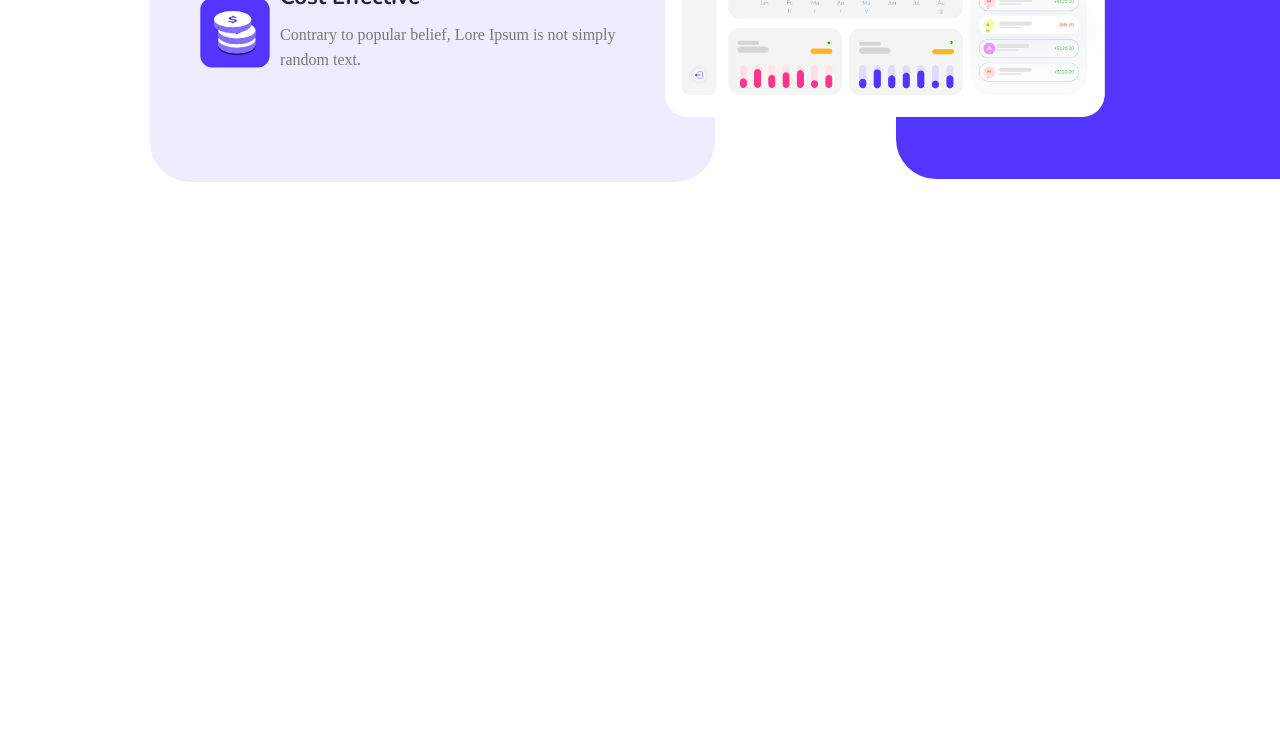
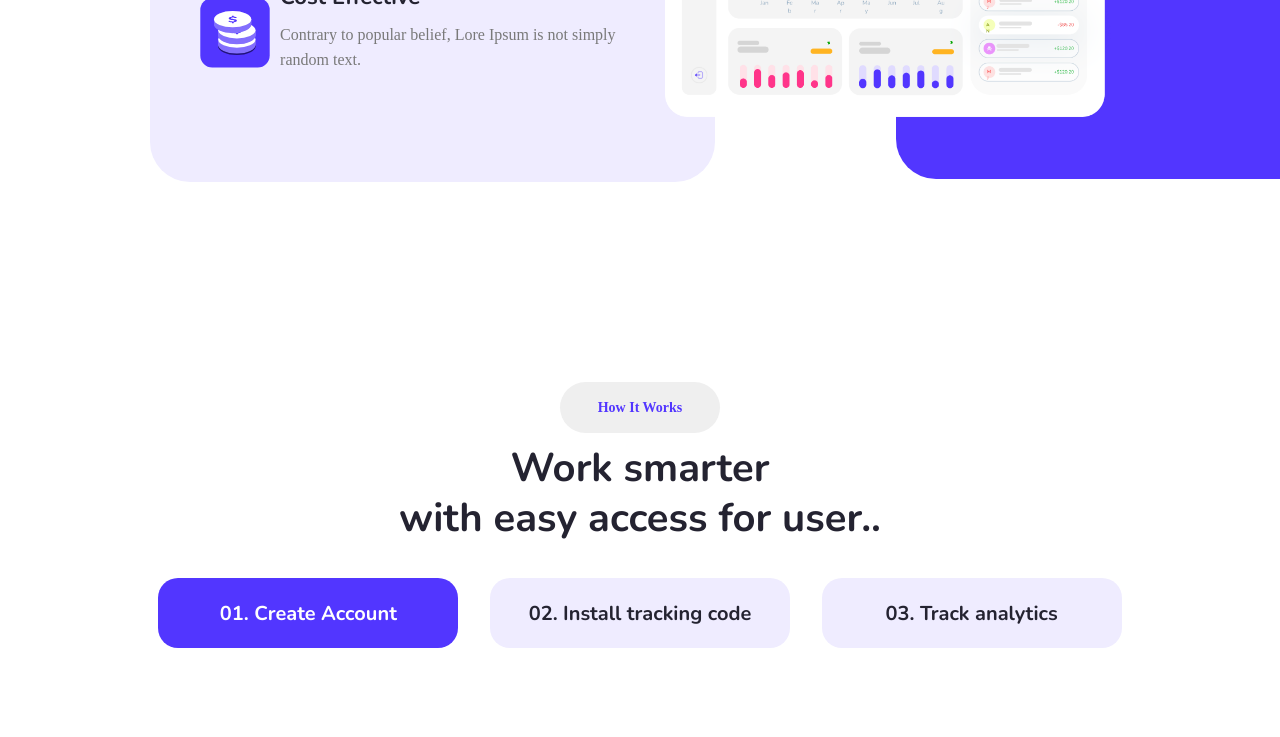
Before and after one commit to WebPhoenix2006/saas-website, an Angular app: page / in a window 1280 px wide. Shown: the part 2000-2737 px from the top of the page. Before the commit the page ends 2182 px from the top, so only its background shows below. Built offline with nearby package versions, Linux system fonts and the light colour scheme; a web font is replaced by a local one.

Commit message:
changes accepted

```diff
--- a/src/app/components/shared/svg-icons/svg-icons.component.html
+++ b/src/app/components/shared/svg-icons/svg-icons.component.html
@@ -2745,3 +2745,52 @@
     fill="white"
   />
 </svg>
+<svg
+  *ngIf="name == 'contact'"
+  width="97"
+  height="97"
+  viewBox="0 0 97 97"
+  fill="none"
+  xmlns="http://www.w3.org/2000/svg"
+>
+  <rect width="97" height="97" rx="20" fill="#DBDCFF" />
+  <circle cx="48.0992" cy="47.2974" r="25.6529" fill="#5236FF" />
+  <mask
+    id="mask0_1_4040"
+    style="mask-type: alpha"
+    maskUnits="userSpaceOnUse"
+    x="22"
+    y="21"
+    width="52"
+    height="52"
+  >
+    <circle
+      cx="48.0992"
+      cy="47.2974"
+      r="25.6529"
+      fill="url(#paint0_linear_1_4040)"
+    />
+  </mask>
+  <g mask="url(#mask0_1_4040)"></g>
+  <path
+    d="M68.3958 78.7134C68.4198 75.4312 67.9082 72.1772 66.8903 69.1372C65.8723 66.0972 64.3679 63.3308 62.4629 60.9958C60.5579 58.6609 58.2897 56.8031 55.7877 55.5287C53.2857 54.2543 50.599 53.5881 47.8809 53.5682C45.1628 53.5483 42.4666 54.175 39.9462 55.4127C37.4258 56.6504 35.1306 58.4747 33.1917 60.7815C31.2527 63.0883 29.7079 65.8324 28.6456 68.8572C27.5832 71.8819 27.024 75.1281 27 78.4103L68.3958 78.7134Z"
+    fill="#E1E3F9"
+  />
+  <path
+    d="M57.7186 40.8842C57.7186 46.1971 53.4116 50.5041 48.0988 50.5041C42.7859 50.5041 38.4789 46.1971 38.4789 40.8842C38.4789 35.5714 42.7859 31.2644 48.0988 31.2644C53.4116 31.2644 57.7186 35.5714 57.7186 40.8842Z"
+    fill="#E1E3F9"
+  />
+  <defs>
+    <linearGradient
+      id="paint0_linear_1_4040"
+      x1="26.4546"
+      y1="26.8553"
+      x2="72.1488"
+      y2="74.1528"
+      gradientUnits="userSpaceOnUse"
+    >
+      <stop stop-color="#5860C2" />
+      <stop offset="1" stop-color="#292F8D" />
+    </linearGradient>
+  </defs>
+</svg>
--- a/src/app/pages/home/home.component.html
+++ b/src/app/pages/home/home.component.html
@@ -161,15 +161,80 @@
           </div>
         </div>
         <div class="descImg">
-          <img src="assets/images/dashboard-img.png" alt="descImg" class="img-fluid">
+          <img
+            src="assets/images/dashboard-img.png"
+            alt="descImg"
+            class="img-fluid"
+          />
         </div>
       </div>
-
     </div>
     <div class="col-md-5">
-      <div class="rightSide bgPrimary1">
-
+      <div class="rightSide bgPrimary1"></div>
+    </div>
+  </div>
+</div>
+<section class="how-it-works">
+  <div class="row">
+    <div class="col md-12">
+      <button class="button small textPrimary1 featB mx-auto">
+        How It Works
+      </button>
+    </div>
+    <div class="col-md-12">
+      <h2 class="text-center featText mt-3">
+        Work smarter
+        <br />
+        with easy access for user..
+      </h2>
+    </div>
+    <div class="steps mt-5">
+      <div class="row">
+        <div class="col-md-4 d-flex justify-content-center">
+          <div class="step1 bgPrimary1">
+            <h5 class="text-white mb-0">01. Create Account</h5>
+          </div>
+        </div>
+        <div class="col-md-4 d-flex justify-content-center">
+          <div class="step2 bgSecond2">
+            <h5 class="mb-0">02. Install tracking code</h5>
+          </div>
+        </div>
+        <div class="col-md-4 d-flex justify-content-center">
+          <div class="step2 bgSecond2">
+            <h5 class="mb-0">03. Track analytics</h5>
+          </div>
+        </div>
+      </div>
+    </div>
+    <div class="actionT">
+      <div class="row">
+        <div class="col-md-6">
+          <div class="row">
+            <div class="col-md-2 d-flex align-items-center">
+              <div class="icon d-flex align-items-center">
+                <svg-icons name="contact"></svg-icons>
+              </div>
+            </div>
+            <div class="col-md-10">
+              <div class="desc">
+                <h4 class="mb-3">Create your account <br> & start your work.</h4>
+              </div>
+            </div>
+            <p class="defaultPar mt-3">
+              It is a long established fact that a reader will be distracted by the readable content of a page from when looking at it layout. The point of using Lorem Ipsum
+            </p>
+            <div class="col-md-12">
+              <a routerLink="/" class="button large bgPrimary2">Get Started</a>
+            </div>
+          </div>
+        </div>
+        <div class="col-md-6">
+          <div class="accountImg">
+            <img src="assets/images/account-img.png" alt="account-img" class="img-fluid" >
+          </div>
+        </div>
       </div>
     </div>
   </div>
-</div>
+</section>
--- a/src/app/pages/home/home.component.scss
+++ b/src/app/pages/home/home.component.scss
@@ -1,6 +1,5 @@
-
-.header-section{
-  ::ng-deep header{
+.header-section {
+  ::ng-deep header {
     position: absolute;
     left: 0;
     right: 0;
@@ -22,9 +21,9 @@
       font-size: 55px;
     }
   }
-  .rightSideImg{
+  .rightSideImg {
     position: relative;
-    img{
+    img {
       position: absolute;
       z-index: 999;
       left: 50px;
@@ -32,41 +31,40 @@
     }
   }
 }
-.features{
+.features {
   padding: 200px 150px;
-  .featB{
+  .featB {
     width: 140px;
     padding: 15px 30px !important;
-
   }
-  .featText{
+  .featText {
     margin-top: 31px;
   }
-  .featCont{
+  .featCont {
     margin-top: 40px;
     padding: 50px 30px !important;
     border-radius: 40px !important;
   }
 }
-.platform-desc{
+.platform-desc {
   padding: 0 150px;
 
-  .leftSide{
+  .leftSide {
     padding: 100px 50px;
     border-radius: 40px;
     position: relative;
     z-index: 999;
-    .icon{
-      ::ng-deep svg{
+    .icon {
+      ::ng-deep svg {
         width: 70px;
         height: 70px;
       }
     }
-    .descImg{
+    .descImg {
       position: relative;
       top: 0;
       bottom: 50%;
-      img{
+      img {
         position: absolute;
         left: 100%;
         bottom: 50%;
@@ -74,7 +72,7 @@
       }
     }
   }
-  .rightSide{
+  .rightSide {
     border-top-left-radius: 40px;
     border-bottom-left-radius: 40px;
     background-color: blue;
@@ -86,3 +84,38 @@
     right: 0;
   }
 }
+.how-it-works {
+  padding: 200px 150px;
+  .featB {
+    width: 160px;
+    padding: 15px 30px !important;
+  }
+  .steps {
+    .step1,
+    .step2,
+    .step3 {
+      width: 300px;
+      height: 70px;
+      border-radius: 20px;
+      display: flex;
+      align-items: center;
+      justify-content: center;
+    }
+  }
+  .actionT {
+    padding: 20px 60px;
+    margin-top: 70px;
+    align-items: center;
+    .icon {
+      ::ng-deep svg {
+        width: 70px;
+        height: 70px;
+      }
+    }
+  }
+  .accountImg {
+    img {
+      border-radius: 22px;
+    }
+  }
+}
```
Also changed, not shown: src/assets/images/account-img.png (added).
